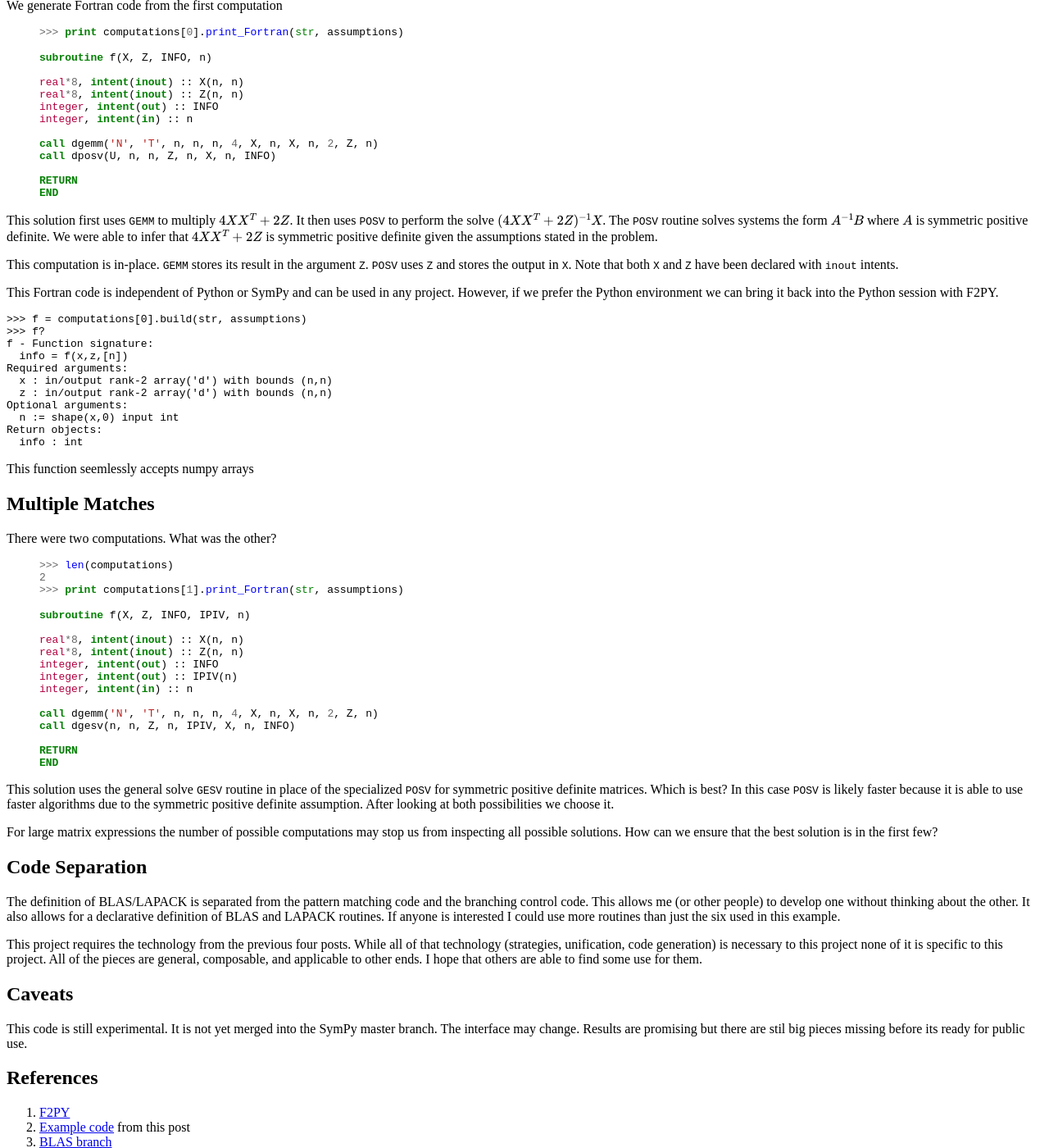
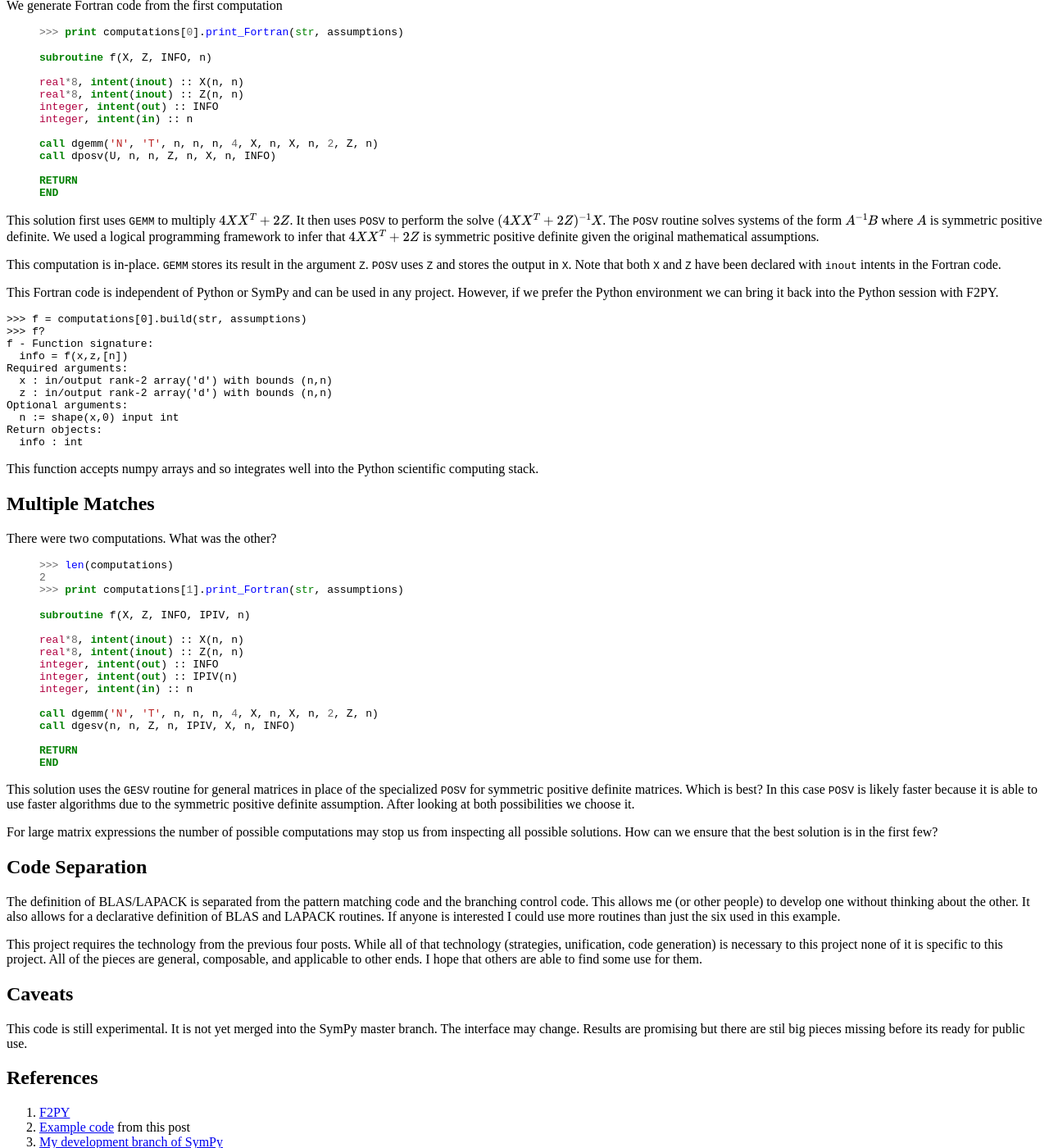
Before and after one commit to besyskymnbk/blog, a Jekyll site: the page built from _posts/work/2012-11-10-GeneratingBLAS-PreliminaryResults.md, in a window 1280 px wide and 1400 px high, scrolled down 872 px. Shown: the whole window at 82% size. Built offline with Jekyll 4.4.1, drawn with Linux system fonts in a browser that asks for light colours; formulas are drawn with MathJax 3; comment, search, counter and statistics services are not loaded.

Commit message:
minor edits pre launch

```diff
--- a/_posts/work/2012-11-10-GeneratingBLAS-PreliminaryResults.md
+++ b/_posts/work/2012-11-10-GeneratingBLAS-PreliminaryResults.md
@@ -79,9 +79,9 @@ RETURN
 END
 {% endhighlight %}
 
-This solution first uses `GEMM` to multiply \\(4X X^{T} + 2 Z\\). It then uses `POSV` to perform the solve \\((4X X^{T} + 2Z)^{-1} X\\).  The `POSV` routine solves systems the form \\(A^{-1}B\\) where \\(A\\) is symmetric positive definite.  We were able to infer that \\(4X X^{T} + 2Z\\) is symmetric positive definite given the assumptions stated in the problem.
+This solution first uses `GEMM` to multiply \\(4X X^{T} + 2 Z\\). It then uses `POSV` to perform the solve \\((4X X^{T} + 2Z)^{-1} X\\).  The `POSV` routine solves systems of the form \\(A^{-1}B\\) where \\(A\\) is symmetric positive definite.  We used a logical programming framework to infer that \\(4X X^{T} + 2Z\\) is symmetric positive definite given the original mathematical assumptions.
 
-This computation is in-place. `GEMM` stores its result in the argument `Z`. `POSV` uses `Z` and stores the output in `X`. Note that both `X` and `Z` have been declared with `inout` intents.
+This computation is in-place. `GEMM` stores its result in the argument `Z`. `POSV` uses `Z` and stores the output in `X`. Note that both `X` and `Z` have been declared with `inout` intents in the Fortran code.
 
 This Fortran code is independent of Python or SymPy and can be used in any project. However, if we prefer the Python environment we can bring it back into the Python session with F2PY.
 
@@ -97,7 +97,7 @@ This Fortran code is independent of Python or SymPy and can be used in any proje
     Return objects:
       info : int
 
-This function seemlessly accepts numpy arrays
+This function accepts numpy arrays and so integrates well into the Python scientific computing stack.
 
 Multiple Matches
 ----------------
@@ -126,7 +126,7 @@ RETURN
 END
 {% endhighlight %}
 
-This solution uses the general solve `GESV` routine in place of the specialized `POSV` for symmetric positive definite matrices.  Which is best?  In this case `POSV` is likely faster because it is able to use faster algorithms due to the symmetric positive definite assumption.  After looking at both possibilities we choose it.
+This solution uses the `GESV` routine for general matrices in place of the specialized `POSV` for symmetric positive definite matrices.  Which is best?  In this case `POSV` is likely faster because it is able to use faster algorithms due to the symmetric positive definite assumption.  After looking at both possibilities we choose it.
 
 For large matrix expressions the number of possible computations may stop us from inspecting all possible solutions.  How can we ensure that the best solution is in the first few?
 
@@ -147,4 +147,4 @@ References
 
 1.  [F2PY](http://cens.ioc.ee/projects/f2py2e/)
 2.  [Example code]({{ BASE_PATH }}/storage/blas_prelim.py) from this post
-3.  [BLAS branch](https://github.com/mrocklin/sympy/tree/blas)
+3.  [My development branch of SymPy](https://github.com/mrocklin/sympy/tree/blas)
```
